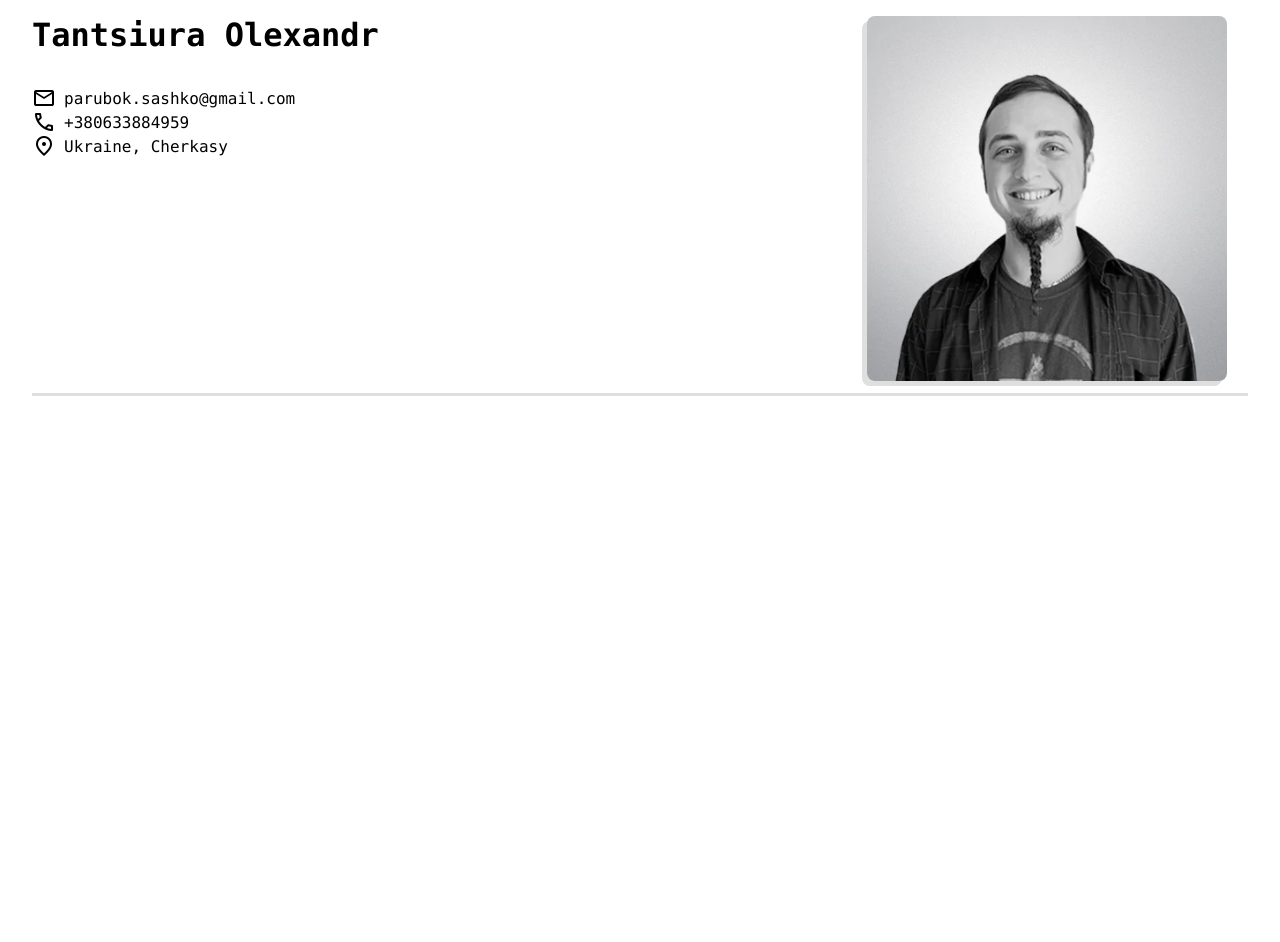
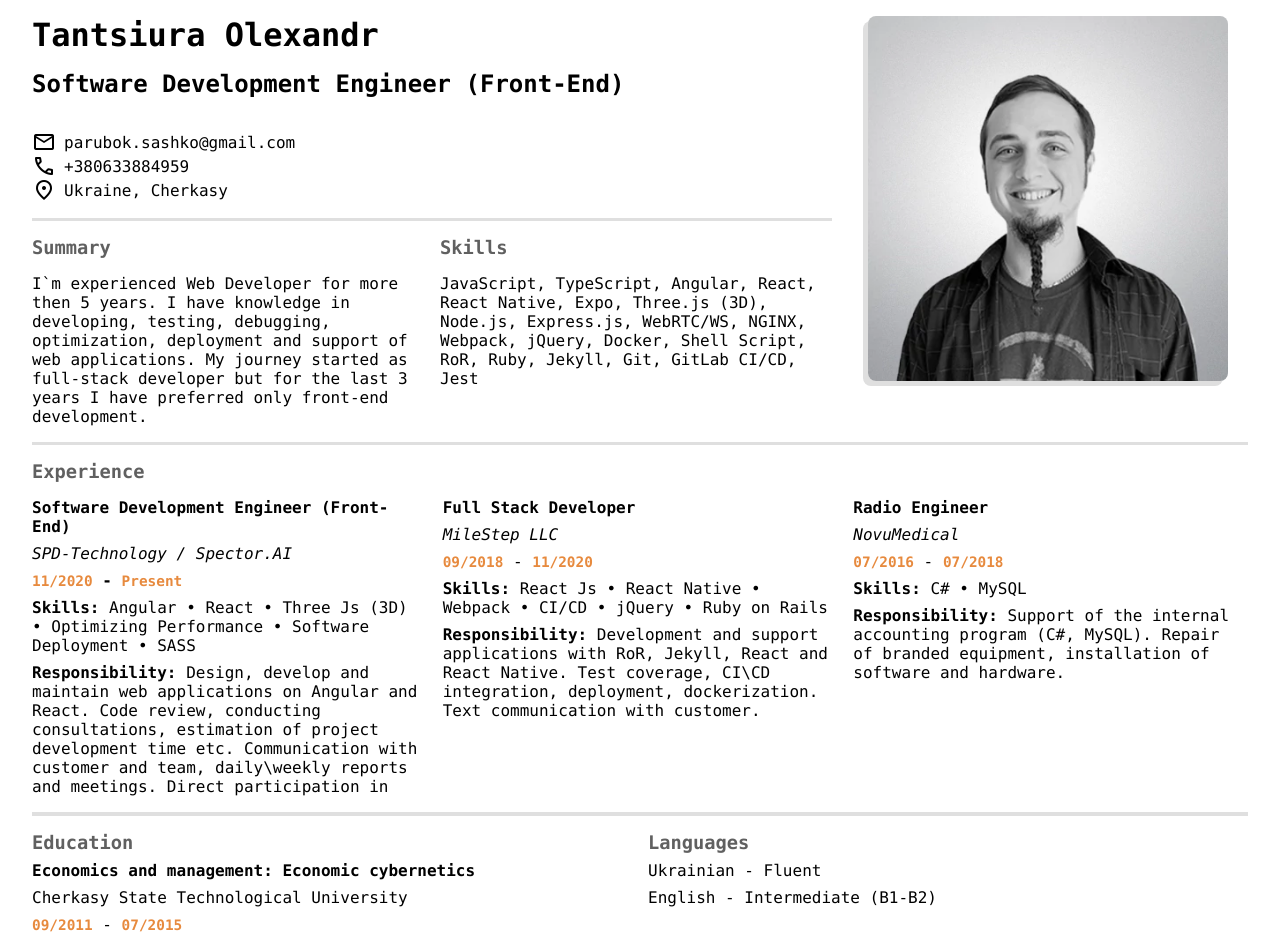
Before and after one commit to Sany18/cv, a Next.js app: page / in a window 1280 px wide. Shown: the top 942 px of the page. Before the commit the page ends 800 px from the top, so only its background shows below. Built offline with nearby package versions, Linux system fonts and the light colour scheme.

Commit message:
Add experiance and education
Signed-off-by: Alex <o.tantsiura@spd-ukraine.com>

```diff
--- a/src/app/page.scss
+++ b/src/app/page.scss
@@ -9,4 +9,28 @@
       box-shadow: -5px 5px var(--light-gray);
     }
   }
+
+  .grid-2 {
+    row-gap: 2rem;
+    display: grid;
+    column-gap: 1rem;
+    grid-template-columns: repeat(2, 1fr);
+  }
+
+  .grid-3 {
+    row-gap: 2rem;
+    display: grid;
+    column-gap: 1rem;
+    grid-template-columns: repeat(3, 1fr);
+  }
+
+  @media screen and (max-width: 768px) {
+    .grid-2 {
+      grid-template-columns: 1fr;
+    }
+
+    .grid-3 {
+      grid-template-columns: 1fr;
+    }
+  }
 }
--- a/src/app/page.tsx
+++ b/src/app/page.tsx
@@ -2,17 +2,27 @@ import Image from 'next/image';
 
 import profilePhoto from '@/assets/images/profile-photo.webp';
 
-import './page.scss';
 import { Divider } from '@/components/divider/divider';
 
+import './page.scss';
+
 export default function Home() {
+  const skills = [
+    'JavaScript', 'TypeScript', 'Angular', 'React', 'React Native', 'Expo', 'Three.js (3D)',
+    'Node.js', 'Express.js', 'WebRTC/WS', 'NGINX', 'Webpack', 'jQuery', 'Docker',
+    'Shell Script', 'RoR', 'Ruby', 'Jekyll', 'Git', 'GitLab CI/CD', 'Jest',
+  ];
+
   return (
-    <main className="p-2 pl-4 pr-4 home">
-      <div className="d-flex gap-1">
+    <main className="p-2 pl-4 pr-4 home d-flex flex-column gap-2">
+      <div className="d-flex gap-2">
+        {/* Name, contacts, summary, skills */}
         <div className="d-flex flex-2 flex-column">
-          <h1 className="bold mb-4">Tantsiura Olexandr</h1>
+          <h1 className="bold mb-2">Tantsiura Olexandr</h1>
 
-          <div className="d-flex flex-column">
+          <h2 className='mb-4'>Software Development Engineer (Front-End)</h2>
+
+          <div className="d-flex flex-column mb-2">
             <div className="d-flex align-items-center">
               <span className="material-symbols-outlined mr-1">
                 mail
@@ -34,8 +44,31 @@ export default function Home() {
               Ukraine, Cherkasy
             </div>
           </div>
+
+          <Divider className='mb-2' />
+
+          <div className='d-flex gap-2 flex-column-sm'>
+            <div className='flex-1'>
+              <h3 className='mb-2 color-gray-2'>Summary</h3>
+
+              <p>
+                I`m experienced Web Developer for more then 5 years. I have knowledge in developing, testing, debugging, optimization,
+                deployment and support of web applications. My journey started as full-stack developer but for the last 3 years I have
+                preferred only front-end development.
+              </p>
+            </div>
+
+            <div className='flex-1'>
+              <h3 className='mb-2 color-gray-2'>Skills</h3>
+
+              <p>
+                {skills.join(', ')}
+              </p>
+            </div>
+          </div>
         </div>
 
+        {/* Profile photo */}
         <div className="flex-1 d-flex justify-content-center">
           <div className='profile-photo-container'>
             <Image
@@ -49,7 +82,80 @@ export default function Home() {
         </div>
       </div>
 
-      <Divider className="mt-1 mb-2" />
+      <Divider />
+
+      <h3 className='color-gray-2'>Experience</h3>
+
+      <div className='d-flex grid-3'>
+        <div className='d-flex flex-column gap-1'>
+          <h4>Software Development Engineer (Front-End)</h4>
+          <i>SPD-Technology / Spector.AI</i>
+          <b>
+            <time dateTime='2020-11'>11/2020</time> - <time dateTime={(new Date).toISOString().split('T')[0]}>Present</time>
+          </b>
+          <p>
+            <b>Skills:</b> Angular • React • Three Js (3D) • Optimizing Performance • Software Deployment • SASS
+          </p>
+          <p>
+            <b>Responsibility:</b> Design, develop and maintain web applications on Angular and React. Code review, conducting
+            consultations, estimation of project development time etc. Communication with customer and team, daily\weekly
+            reports and meetings. Direct participation in
+          </p>
+        </div>
+
+
+        <div className='d-flex flex-column gap-1'>
+          <h4>Full Stack Developer</h4>
+          <i>MileStep LLC</i>
+          <p>
+            <time dateTime='2018-09'>09/2018</time> - <time dateTime='2020-11'>11/2020</time>
+          </p>
+          <p>
+            <b>Skills:</b> React Js • React Native • Webpack • CI/CD • jQuery • Ruby on Rails
+          </p>
+          <p>
+            <b>Responsibility:</b> Development and support applications with RoR, Jekyll, React and React Native.
+            Test coverage, CI\CD integration, deployment, dockerization.
+            Text communication with customer.
+          </p>
+        </div>
+
+
+        <div className='d-flex flex-column gap-1'>
+          <h4>Radio Engineer</h4>
+          <i>NovuMedical</i>
+          <p>
+            <time dateTime='2016-07'>07/2016</time> - <time dateTime='2018-07'>07/2018</time>
+          </p>
+          <p>
+            <b>Skills:</b> C# • MySQL
+          </p>
+          <p>
+            <b>Responsibility:</b> Support of the internal accounting program (C#, MySQL).
+            Repair of branded equipment, installation of software and hardware.
+          </p>
+        </div>
+      </div>
+
+      <Divider />
+
+      <div className='d-flex grid-2'>
+        <div className='d-flex flex-column gap-1'>
+          <h3 className='color-gray-2'>Education</h3>
+          <h4>Economics and management: Economic cybernetics</h4>
+          Cherkasy State Technological University
+          <p>
+            <time dateTime='2011-09'>09/2011</time> - <time dateTime='2015-07'>07/2015</time>
+          </p>
+          Bachelor`s degree
+        </div>
+
+        <div className='d-flex flex-column gap-1'>
+          <h3 className='color-gray-2'>Languages</h3>
+          <p>Ukrainian - Fluent</p>
+          <p>English - Intermediate (B1-B2)</p>
+        </div>
+      </div>
     </main>
   );
 }
--- a/src/scss/_reusable.scss
+++ b/src/scss/_reusable.scss
@@ -14,12 +14,14 @@
   .w-#{$i} { width: $i * 10%; }
   .h-#{$i} { height: $i * 10%; }
   .text-#{$i} { font-size: $i * 0.5rem; }
-  .border-#{$i} { border: $i * 0.1rem solid black; }
-  .border-t-#{$i} { border-top: $i * 0.1rem solid black; }
-  .border-r-#{$i} { border-right: $i * 0.1rem solid black; }
-  .border-b-#{$i} { border-bottom: $i * 0.1rem solid black; }
-  .border-l-#{$i} { border-left: $i * 0.1rem solid black; }
+  .border-#{$i} { border: $i * 0.1rem solid var(--border-color); }
+  .border-t-#{$i} { border-top: $i * 0.1rem solid var(--border-color); }
+  .border-r-#{$i} { border-right: $i * 0.1rem solid var(--border-color); }
+  .border-b-#{$i} { border-bottom: $i * 0.1rem solid var(--border-color); }
+  .border-l-#{$i} { border-left: $i * 0.1rem solid var(--border-color); }
   .order-#{$i} { order: $i; }
+}
+
 .d-flex { display: flex; }
 .flex-wrap { flex-wrap: wrap; }
 .flex-column { flex-direction: column; }
@@ -38,10 +40,15 @@
 .position-sticky { position: sticky; }
 .h1 { font-size: 2rem; }
 
+.underline { text-decoration: underline; }
+
 // debug
 .bgr { background: red; }
 .bgb { background: blue; }
 .bgg { background: green; }
 .bgy { background: yellow; }
 .bgp { background: purple; }
+
+@media screen and (max-width: 768px) {
+  .flex-column-sm { flex-direction: column; }
 }
--- a/src/scss/_styles.scss
+++ b/src/scss/_styles.scss
@@ -21,3 +21,9 @@ a {
   color: inherit;
   text-decoration: none;
 }
+
+time {
+  font-size: 0.9rem;
+  font-weight: bold;
+  color: var(--orange);
+}
--- a/src/scss/_var.scss
+++ b/src/scss/_var.scss
@@ -1,7 +1,25 @@
 :root {
   --border-radius: 0.5rem;
   --dark-gray: #202020;
-  --gray-1: #9f9f9f;
+  --gray: #9f9f9f;
   --gray-2: #606060;
   --light-gray: #dfdfdf;
+  --orange: #e78a3e;
 }
+
+.border-radius { border-radius: var(--border-radius); }
+
+.color-dark-gray { color: var(--dark-gray); }
+.bg-dark-gray { background: var(--dark-gray); }
+
+.color-gray { color: var(--gray); }
+.bg-gray { background: var(--gray); }
+
+.color-gray-2 { color: var(--gray-2); }
+.bg-gray-2 { background: var(--gray-2); }
+
+.color-light-gray { color: var(--light-gray); }
+.bg-light-gray { background: var(--light-gray); }
+
+.color-orange { color: var(--orange); }
+.bg-orange { background: var(--orange); }
```
Lines whose indentation alone changed are shown as unchanged.
